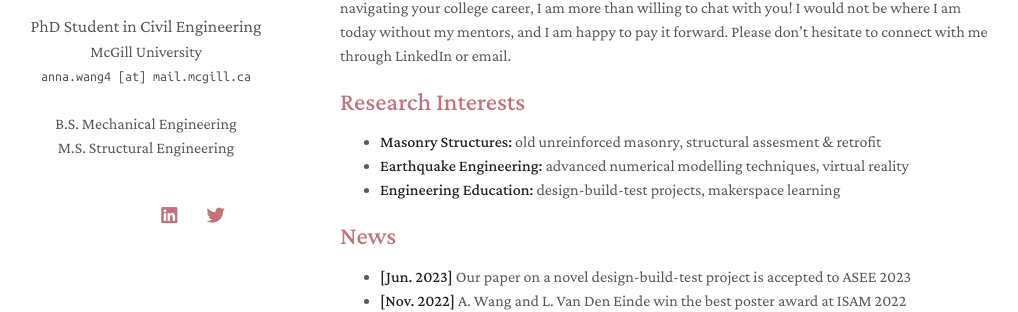
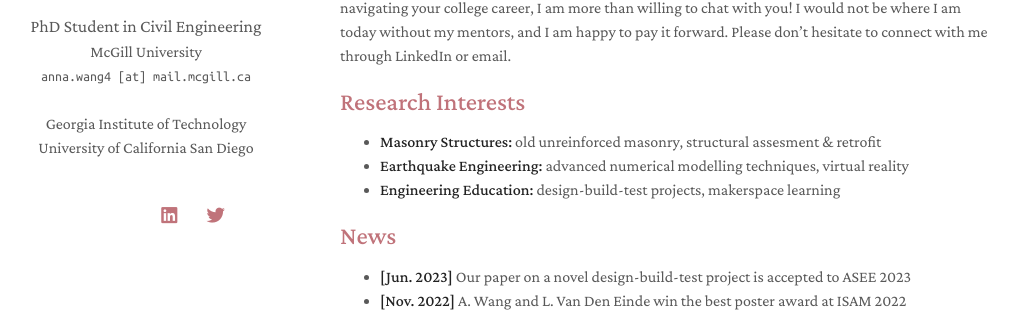
Before and after one commit to anna-h-wang/annawang, a Jekyll site: the page built from index.md, in a window 1280 px wide. Shown: the part 253-565 px from the top of the page, without its empty margins (130-1148 px from the left). Built offline with Jekyll 4.4.1, drawn with Linux system fonts in a browser that asks for light colours; nearby versions of some CDN libraries; a style sheet for code colours, icons or effects is not loaded; our own code applies the rules of GitHub Pages for plain Markdown files.

Commit message:
Update _config.yml

```diff
--- a/_config.yml
+++ b/_config.yml
@@ -3,8 +3,10 @@ title: Anna Wang
 position: PhD Student in Civil Engineering
 affiliation: McGill University
 email: anna.wang4 [at] mail.mcgill.ca
-bachelors: B.S. Mechanical Engineering
-masters: M.S. Structural Engineering
+bachelors: Georgia Institute of Technology
+BS: B.S. Mechanical Engineering
+masters: University of California San Diego
+MS: M.S. Structural Engineering
 
 # Search Engine Optimization (SEO)
 # The following information is used to improve the website traffic from search engines, e.g., Google.
```
